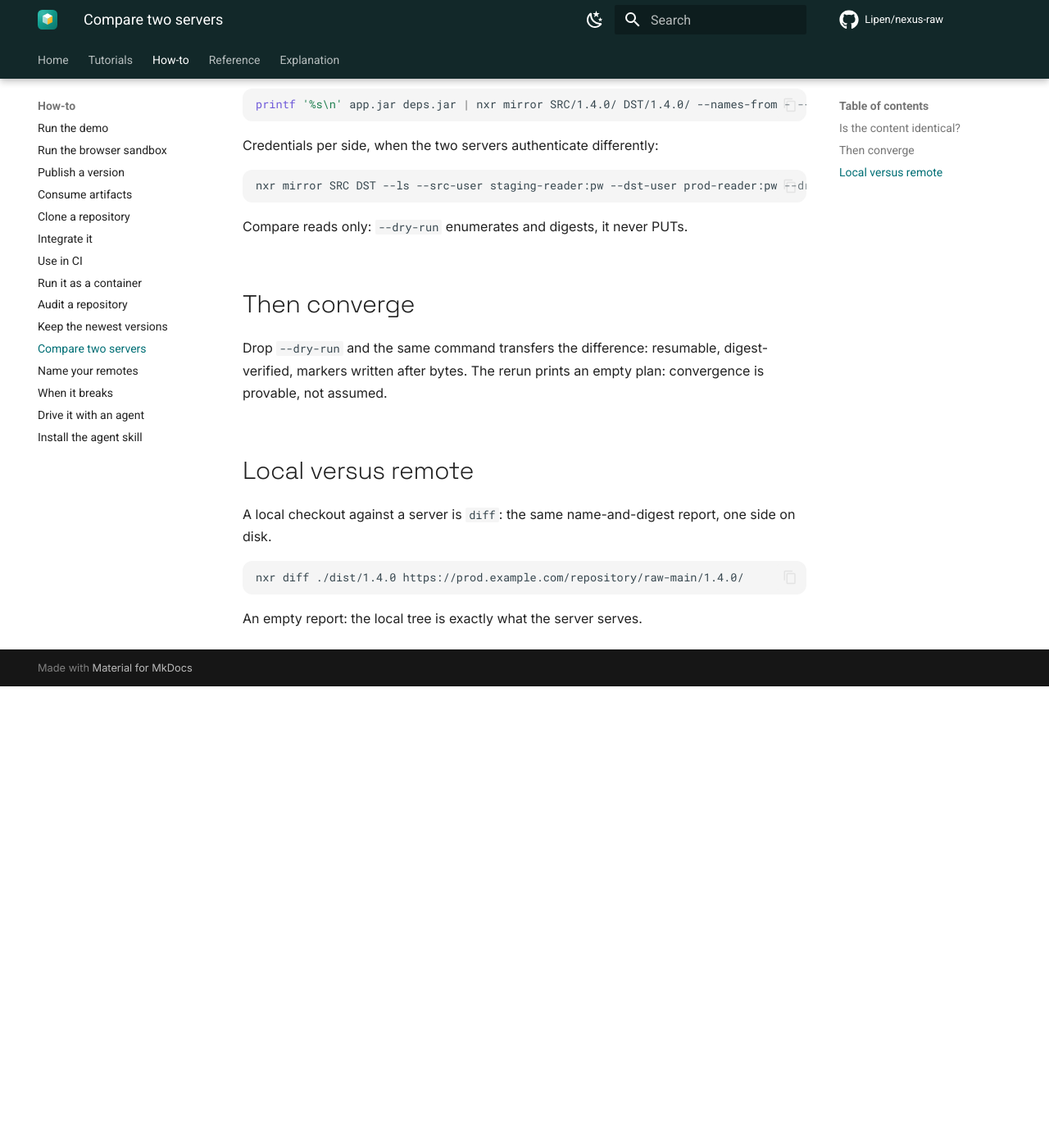
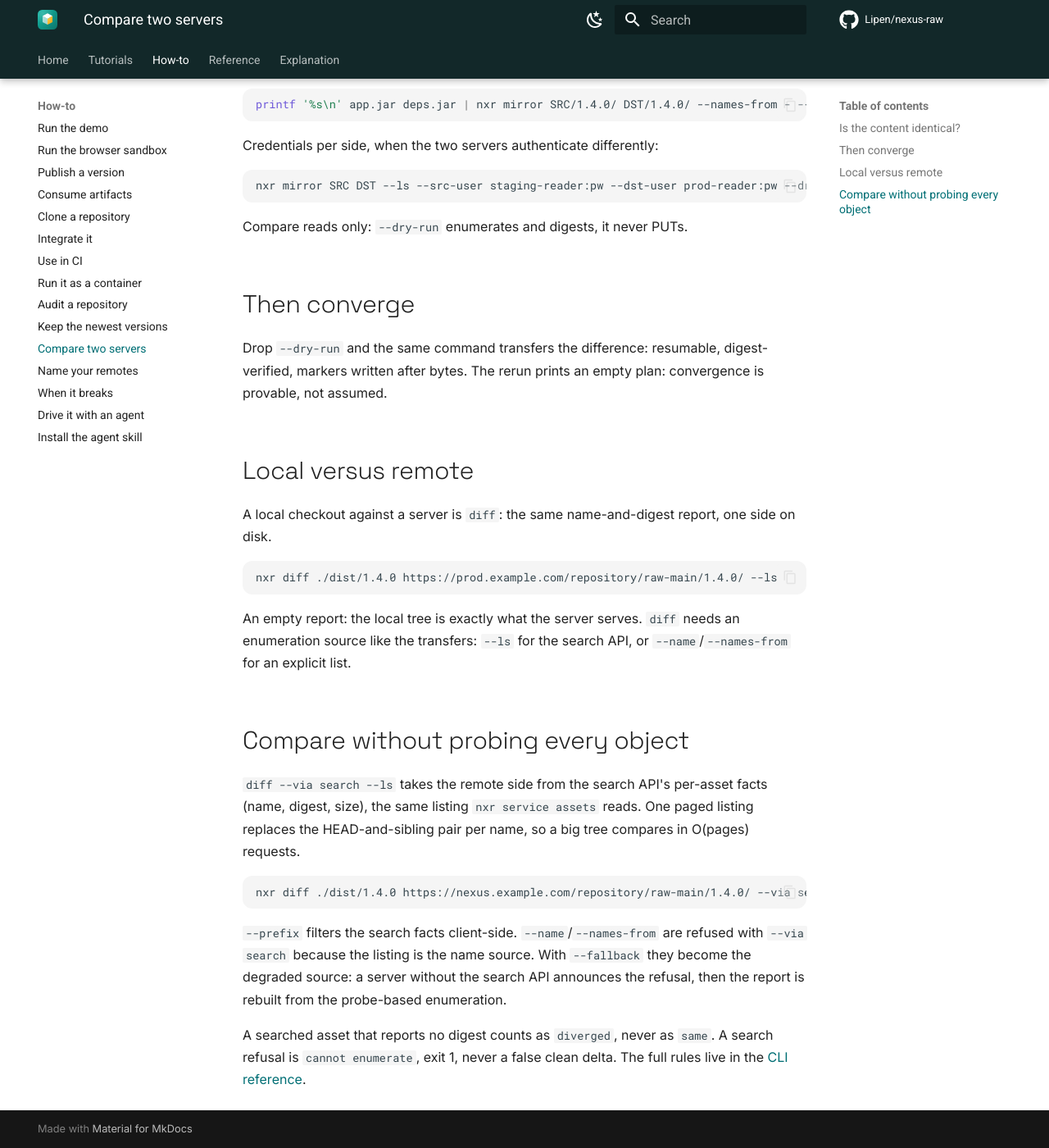
Before and after one commit to Lipen/nexus-raw, an MkDocs documentation site: the page built from docs/how-to/compare.md, in a window 1280 px wide and 1400 px high, scrolled down 620 px. Shown: the whole window at 82% size. Built offline with MkDocs 1.6.1 and Material for MkDocs 9.7.7, drawn with Linux system fonts in a browser that asks for light colours; comment, search, counter and statistics services are not loaded; before the commit the page ends 1457 px from its top, so only the background shows below that.

Commit message:
docs: document diff via search

````diff
--- a/docs/how-to/compare.md
+++ b/docs/how-to/compare.md
@@ -41,7 +41,25 @@ The rerun prints an empty plan: convergence is provable, not assumed.
 A local checkout against a server is `diff`: the same name-and-digest report, one side on disk.
 
 ```bash
-nxr diff ./dist/1.4.0 https://prod.example.com/repository/raw-main/1.4.0/
+nxr diff ./dist/1.4.0 https://prod.example.com/repository/raw-main/1.4.0/ --ls
 ```
 
 An empty report: the local tree is exactly what the server serves.
+`diff` needs an enumeration source like the transfers: `--ls` for the search API, or `--name`/`--names-from` for an explicit list.
+
+## Compare without probing every object
+
+`diff --via search --ls` takes the remote side from the search API's per-asset facts (name, digest, size), the same listing `nxr service assets` reads.
+One paged listing replaces the HEAD-and-sibling pair per name, so a big tree compares in O(pages) requests.
+
+```bash
+nxr diff ./dist/1.4.0 https://nexus.example.com/repository/raw-main/1.4.0/ --via search --ls
+```
+
+`--prefix` filters the search facts client-side.
+`--name`/`--names-from` are refused with `--via search` because the listing is the name source.
+With `--fallback` they become the degraded source: a server without the search API announces the refusal, then the report is rebuilt from the probe-based enumeration.
+
+A searched asset that reports no digest counts as `diverged`, never as `same`.
+A search refusal is `cannot enumerate`, exit 1, never a false clean delta.
+The full rules live in the [CLI reference](../reference/cli.md).
````
